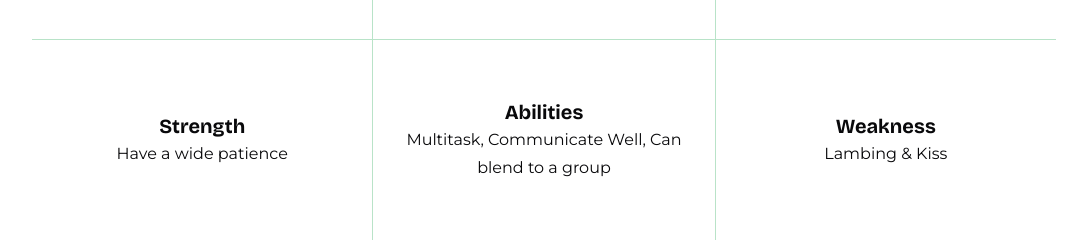
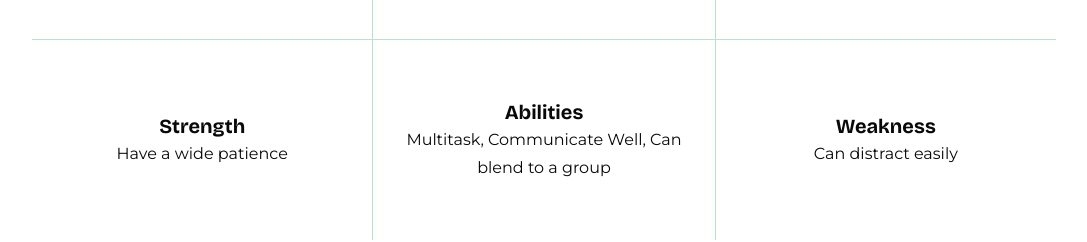
Before and after one commit to bryan308/personal-website, a Next.js app: page /about in a window 1280 px wide. Shown: the part 1044-1286 px from the top of the page, without its empty margins (96-1183 px from the left). Built offline with nearby package versions, Linux system fonts and the light colour scheme.

Commit message:
feat: Refactor AboutPage to use dynamic grid items and enhance Home component with motion animations

```diff
--- a/app/about/page.js
+++ b/app/about/page.js
@@ -1,11 +1,32 @@
 import GradientMockup from "@/components/ui/gradient-mockup"
 import Section from "@/components/shared/section"
-import { Lamp } from "@/components/shared/skills/lamp"
+import { Lamp } from "@/components/shared/about/lamp"
 import { cn } from "@/lib/utils"
 import Image from "next/image"
 import React from "react"
 
 function AboutPage() {
+	const gridItems = [
+		{ title: "Location", content: "Santa Rosa N. E.", className: "md:border-r border-b" },
+		{ title: "Email", content: "rainielsevilla27@gmail.com", className: "border-b" },
+		{
+			title: "Contact",
+			content: "09169733670",
+			className: "md:border-r lg:border-r-0 lg:border-l border-b",
+		},
+		{
+			title: "Strength",
+			content: "Have a wide patience",
+			className: "border-b lg:border-b-0 lg:border-r",
+		},
+		{
+			title: "Abilities",
+			content: "Multitask, Communicate Well, Can blend to a group",
+			className: "border-b md:border-b-0 md:border-r lg:border-r-0",
+		},
+		{ title: "Weakness", content: "Can distract easily", className: "lg:border-l" },
+	]
+
 	return (
 		<>
 			<Section>
@@ -38,37 +59,19 @@ function AboutPage() {
 				<div className="mt-12">
 					<h2 className="font-semibold text-center">Information</h2>
 					<div className="grid lg:grid-cols-3 md:grid-cols-2 grid-cols-1">
-						<GridItem className="md:border-r border-b ">
-							<h4>Location</h4>
-							<p>Santa Rosa N. E.</p>
-						</GridItem>
-						<GridItem className="border-b">
-							<h4>Email</h4>
-							<p>rainielsevilla27@gmail.com</p>
-						</GridItem>
-						<GridItem className="md:border-r lg:border-r-0 lg:border-l border-b">
-							<h4>Contact</h4>
-							<p>09169733670</p>
-						</GridItem>
-						<GridItem className="border-b lg:border-b-0 lg:border-r">
-							<h4>Strength</h4>
-							<p>Have a wide patience</p>
-						</GridItem>
-						<GridItem className="border-b md:border-b-0 md:border-r lg:border-r-0">
-							<h4>Abilities</h4>
-							<p>Multitask, Communicate Well, Can blend to a group</p>
-						</GridItem>
-						<GridItem className="lg:border-l">
-							<h4>Weakness</h4>
-							{/* <p>Can distract easily</p> */}
-							<p>Lambing & Kiss</p>
-						</GridItem>
+						{gridItems.map((item, index) => (
+							<GridItem
+								key={index}
+								className={item.className}
+							>
+								<h4>{item.title}</h4>
+								<p>{item.content}</p>
+							</GridItem>
+						))}
 					</div>
 				</div>
 			</Section>
 			<Lamp />
-			{/* <div className="mt-12">
-			</div> */}
 		</>
 	)
 }
--- a/app/page.js
+++ b/app/page.js
@@ -1,3 +1,6 @@
+"use client"
+
+import { motion } from "motion/react"
 import Image from "next/image"
 
 export default function Home() {
@@ -17,24 +20,40 @@ export default function Home() {
 				/>
 				<div className="z-10 flex flex-col-reverse items-center justify-center md:justify-evenly gap-8 h-full mx-6 my-28 md:mx-auto lg:flex-row max-w-7xl">
 					<div className="p-4 text-center lg:text-left md:p-0">
-						<h1 className="text-5xl font-bold uppercase tracking-tight scroll-m-20 lg:text-7xl">
+						<motion.h1
+							initial={{ opacity: 0, y: 50 }}
+							animate={{ opacity: 1, y: 0 }}
+							transition={{ duration: 0.25, delay: 0.2 }}
+							className="text-5xl font-bold uppercase tracking-tight scroll-m-20 lg:text-7xl"
+						>
 							Welcome People
-						</h1>
-						<p className="mt-4 text-lg max-w-xl">
+						</motion.h1>
+						<motion.p
+							initial={{ opacity: 0, y: 50 }}
+							animate={{ opacity: 1, y: 0 }}
+							transition={{ duration: 0.25, delay: 0.4 }}
+							className="mt-4 text-lg max-w-xl"
+						>
 							You are invited you to explore my talents and abilities, which I continually enhance
 							throughout my journey. Each experience has contributed to my growth, allowing me to
 							develop a diverse skill set and a unique perspective.
-						</p>
+						</motion.p>
 					</div>
-					<div className="flex flex-col items-center">
+					<motion.div
+						initial={{ opacity: 0, scale: 0 }}
+						animate={{ opacity: 1, scale: 1 }}
+						transition={{ duration: 0.25, delay: 0.6 }}
+						className="flex flex-col items-center"
+					>
 						<Image
 							className="size-52 lg:size-60 rounded-full"
 							src="/images/me.jpg"
 							alt="picture of me"
 							width={384}
 							height={384}
+							priority
 						/>
-					</div>
+					</motion.div>
 				</div>
 			</div>
 		</>
```
Also changed, not shown: components/shared/about/lamp.js (renamed from components/shared/skills/lamp.js).
